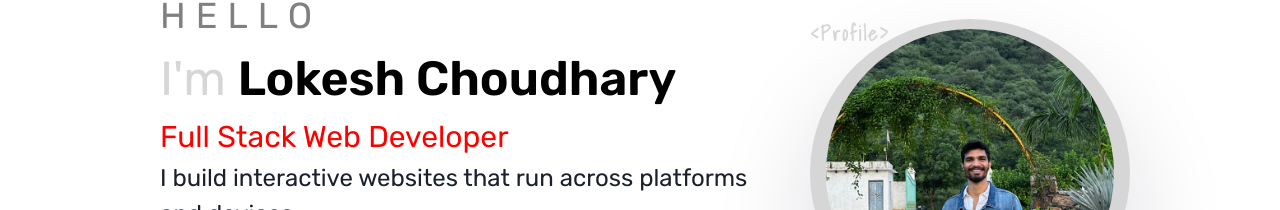
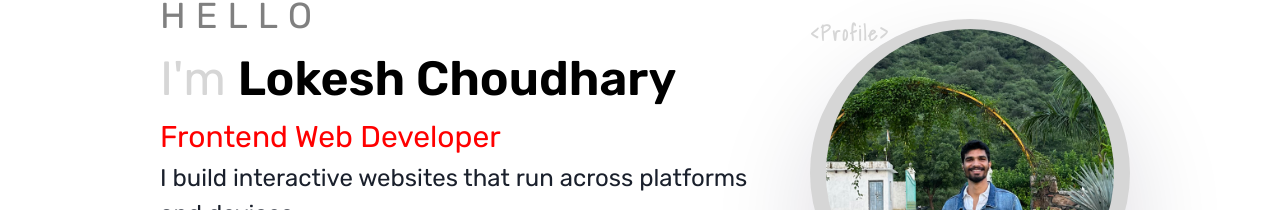
Before and after one commit to lokesh-dc/lokesh-dc.github.io, a React (Create React App) app: page / in a window 1280 px wide. Shown: the part 131-341 px from the top of the page. Built offline with nearby package versions, Linux system fonts and the light colour scheme.

Commit message:
Resume update

```diff
--- a/src/components/Contact.jsx
+++ b/src/components/Contact.jsx
@@ -63,7 +63,7 @@ export default function Contact() {
 					</a>
 					<Flex gap={5} alignItems={"center"}>
 						<TfiMapAlt size={25} />
-						<Text>Bhandara, Maharashtra</Text>
+						<Text>Pune, Maharashtra</Text>
 					</Flex>
 				</Grid>
 			</Grid>
--- a/src/components/Intro.jsx
+++ b/src/components/Intro.jsx
@@ -22,7 +22,7 @@ export default function Intro() {
 				fontSize={{ base: "2xl", sm: "3xl", md: "4xl", lg: "3xl" }}
 				color="red"
 			>
-				Full Stack Web Developer
+				Frontend Web Developer
 			</Text>
 			<Text fontSize={{ base: "lg", sm: "xl", md: "2xl", lg: "2xl" }}>
 				I build interactive websites that run across platforms and devices{" "}
```
Also changed, not shown: 1 other file (tests, documents, lock files or other folders).
